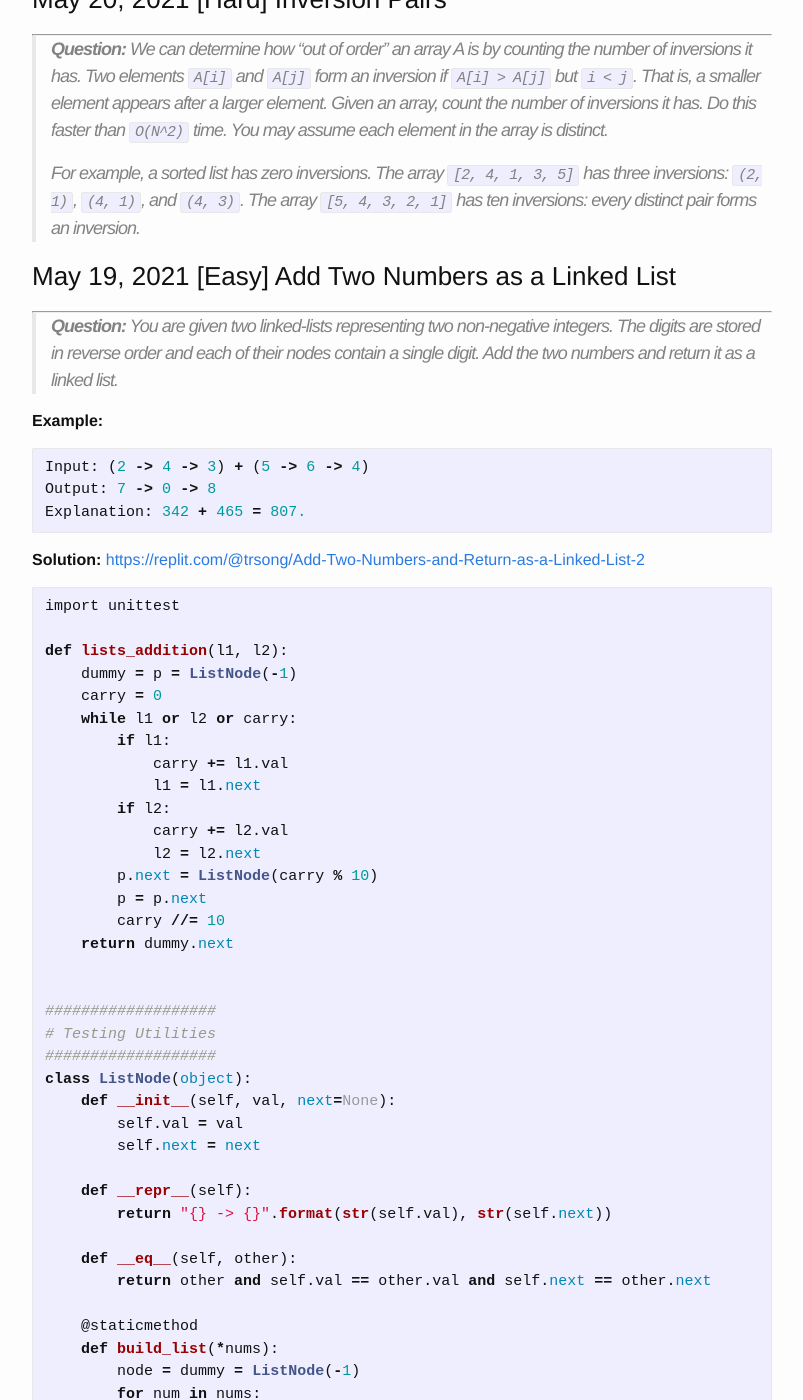
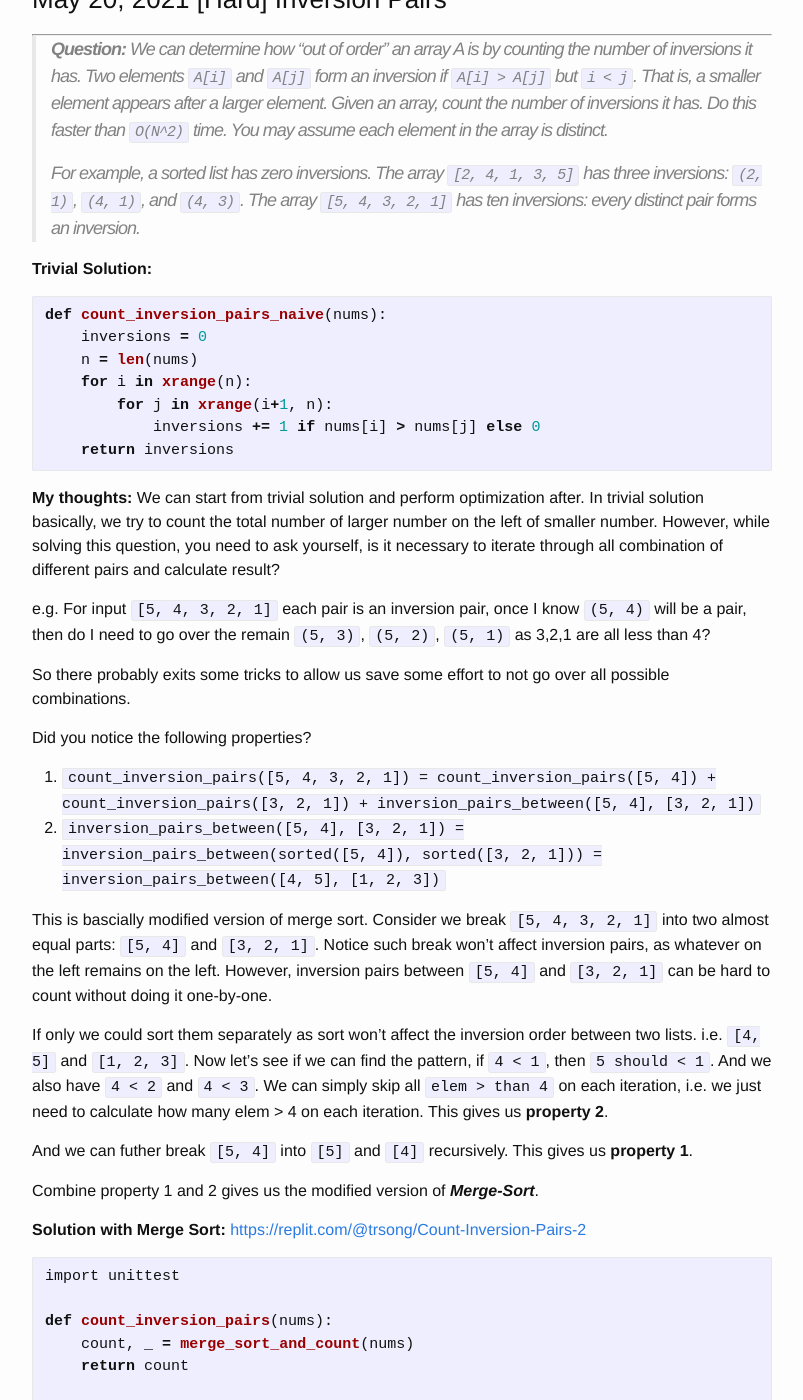
Before and after one commit to trsong/trsong.github.io, a Jekyll site: the page built from _posts/2021-05-01-DailyQuestionsMay.md, in a window 1280 px wide and 1400 px high, scrolled down 1300 px. Shown: the whole window, without its empty margins (238-1041 px from the left). Built offline with Jekyll 4.4.1, drawn with Linux system fonts in a browser that asks for light colours; some of the changed text lies outside the part shown.

Commit message:
Add solution to May 20 question

````diff
--- a/_posts/2021-05-01-DailyQuestionsMay.md
+++ b/_posts/2021-05-01-DailyQuestionsMay.md
@@ -36,6 +36,128 @@ Explanation: The maximum result is 5 XOR 25 = 28.
 >
 > For example, a sorted list has zero inversions. The array `[2, 4, 1, 3, 5]` has three inversions: `(2, 1)`, `(4, 1)`, and `(4, 3)`. The array `[5, 4, 3, 2, 1]` has ten inversions: every distinct pair forms an inversion.
 
+
+**Trivial Solution:**
+```py
+def count_inversion_pairs_naive(nums):
+    inversions = 0
+    n = len(nums)
+    for i in xrange(n):
+        for j in xrange(i+1, n):
+            inversions += 1 if nums[i] > nums[j] else 0
+    return inversions
+```
+
+**My thoughts:** We can start from trivial solution and perform optimization after. In trivial solution basically, we try to count the total number of larger number on the left of smaller number. However, while solving this question, you need to ask yourself, is it necessary to iterate through all combination of different pairs and calculate result?
+
+e.g. For input `[5, 4, 3, 2, 1]` each pair is an inversion pair, once I know `(5, 4)` will be a pair, then do I need to go over the remain `(5, 3)`, `(5, 2)`, `(5, 1)` as 3,2,1 are all less than 4?
+
+So there probably exits some tricks to allow us save some effort to not go over all possible combinations.
+
+Did you notice the following properties?
+
+1. `count_inversion_pairs([5, 4, 3, 2, 1]) = count_inversion_pairs([5, 4]) + count_inversion_pairs([3, 2, 1]) + inversion_pairs_between([5, 4], [3, 2, 1])`
+2. `inversion_pairs_between([5, 4], [3, 2, 1]) = inversion_pairs_between(sorted([5, 4]), sorted([3, 2, 1])) = inversion_pairs_between([4, 5], [1, 2, 3])`
+
+This is bascially modified version of merge sort. Consider we break `[5, 4, 3, 2, 1]` into two almost equal parts: `[5, 4]` and `[3, 2, 1]`. Notice such break won't affect inversion pairs, as whatever on the left remains on the left. However, inversion pairs between `[5, 4]` and `[3, 2, 1]` can be hard to count without doing it one-by-one.
+
+If only we could sort them separately as sort won't affect the inversion order between two lists. i.e. `[4, 5]` and `[1, 2, 3]`. Now let's see if we can find the pattern, if `4 < 1`, then `5 should < 1`. And we also have `4 < 2` and `4 < 3`. We can simply skip all `elem > than 4` on each iteration, i.e. we just need to calculate how many elem > 4 on each iteration. This gives us **property 2**.
+
+And we can futher break `[5, 4]` into `[5]` and `[4]` recursively. This gives us **property 1**.
+
+Combine property 1 and 2 gives us the modified version of ***Merge-Sort***.
+
+**Solution with Merge Sort:** [https://replit.com/@trsong/Count-Inversion-Pairs-2](https://replit.com/@trsong/Count-Inversion-Pairs-2)
+```py
+import unittest
+
+def count_inversion_pairs(nums):
+    count, _ = merge_sort_and_count(nums)
+    return count
+
+
+def merge_sort_and_count(nums):
+    n = len(nums)
+    if n <= 1:
+        return 0, nums
+
+    count1, lst1 = merge_sort_and_count(nums[:n//2])
+    count2, lst2 = merge_sort_and_count(nums[n//2:])
+    combined_count, lst = merge(lst1, lst2)
+    return combined_count + count1 + count2, lst
+
+
+def merge(lst1, lst2):
+    n, m = len(lst1), len(lst2)
+    i = j = 0
+    res = []
+    count = 0
+
+    while i < n and j < m:
+        if lst1[i] <= lst2[j]:
+            res.append(lst1[i])
+            i += 1
+        else:
+            res.append(lst2[j])
+            j += 1
+            count += n - i
+
+    if i < n:
+        res.append(lst1[i])
+        i += 1
+
+    if j < m:
+        res.append(lst2[j])
+        j += 1
+
+    return count, res
+
+
+class CountInversionPairSpec(unittest.TestCase):
+    def test_example(self):
+        nums = [2, 4, 1, 3, 5]
+        expected = 3  # (2, 1), (4, 1), (4, 3)
+        self.assertEqual(expected, count_inversion_pairs(nums))
+
+    def test_example2(self):
+        nums = [5, 4, 3, 2, 1]
+        expected = 10  # (5, 4), (5, 3), ... (2, 1) = 4 + 3 + 2 + 1 = 10
+        self.assertEqual(expected, count_inversion_pairs(nums))
+
+    def test_empty_array(self):
+        self.assertEqual(0, count_inversion_pairs([]))
+
+    def test_one_elem_array(self):
+        self.assertEqual(0, count_inversion_pairs([42]))
+
+    def test_ascending_array(self):
+        nums = [1, 4, 6, 8, 9]
+        expected = 0
+        self.assertEqual(expected, count_inversion_pairs(nums))
+
+    def test_ascending_array2(self):
+        nums = [1, 1, 1, 2, 2, 2, 3, 3, 3, 4, 4, 4]
+        expected = 0
+        self.assertEqual(expected, count_inversion_pairs(nums))
+
+    def test_increasing_decreasing_array(self):
+        nums = [1, 2, 3, 2, 5]
+        expected = 1  # (3, 2)
+        self.assertEqual(expected, count_inversion_pairs(nums))
+
+    def test_decreasing_increasing_array(self):
+        nums = [0, -1, -2, -2, 2, 3]
+        expected = 5  # (0, -1), (0, -2), (0, -2), (-1, -2), (-1, -2)
+        self.assertEqual(expected, count_inversion_pairs(nums))
+
+    def test_unique_value_array(self):
+        nums = [0, 0, 0]
+        expected = 0
+        self.assertEqual(expected, count_inversion_pairs(nums))
+
+if __name__ == '__main__':
+    unittest.main(exit=False, verbosity=2)
+```
 
 ### May 19, 2021 \[Easy\] Add Two Numbers as a Linked List
 ---
````
